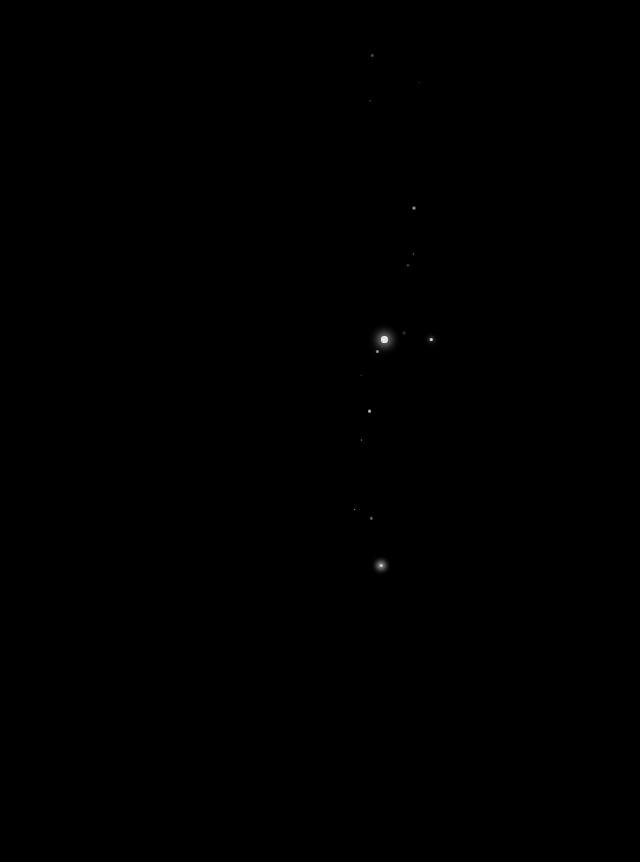
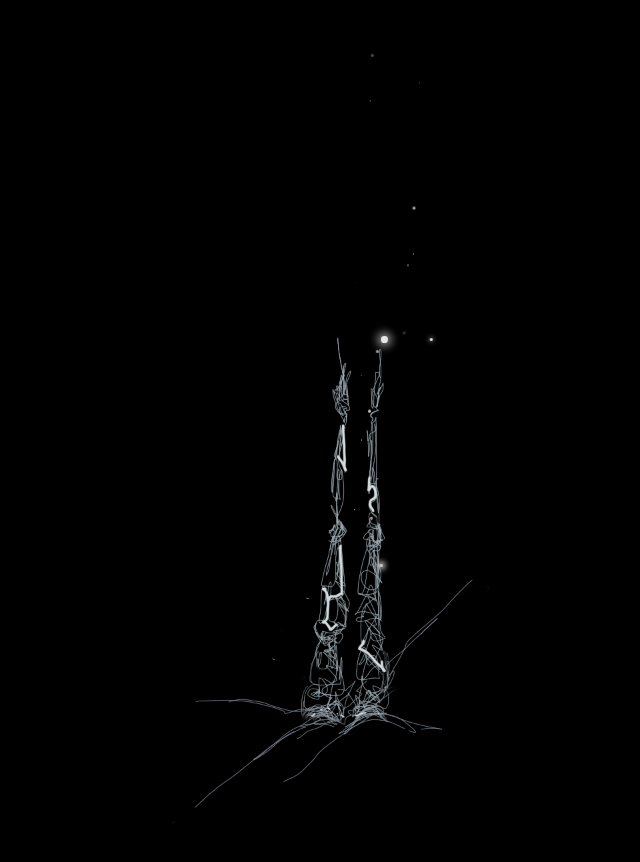
Before and after one commit to jeannie2/junkyard, a plain HTML site: page index.html in a window 1280 px wide. Shown: the top 862 px of the page, without its empty margins (614-1254 px from the left). Before the commit the page ends 800 px from the top, so only its background shows below. Drawn offline with nearby package versions, Linux system fonts and the light colour scheme.

Commit message:
Update index.html

```diff
--- a/index.html
+++ b/index.html
@@ -21,7 +21,7 @@
 <div id="main">
 
 <div id="image">
-    <img id="junkyard" src="images/junkyard.png" alt="junkyard">
+    <img id="junkyard" src="junkyard.png" alt="junkyard">
 </div>
 
   <div id="particle-container">
```
